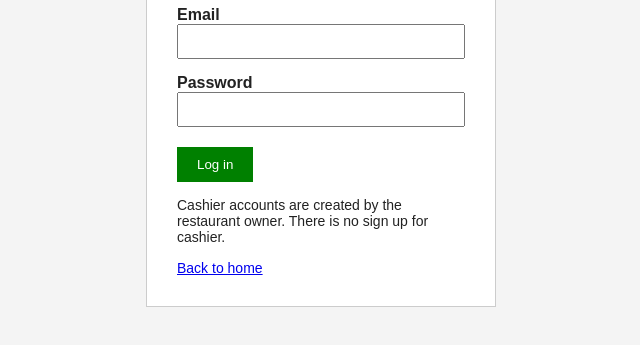
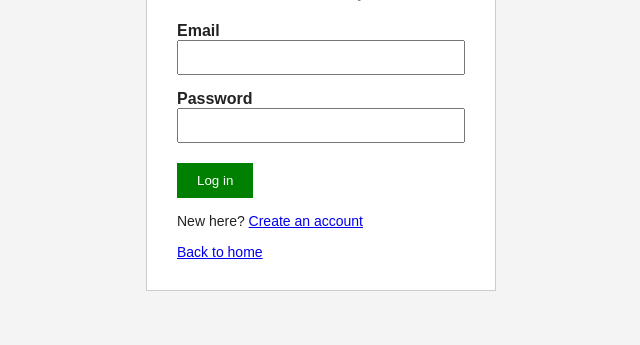
Before and after one commit to sadiasarwar00/fall-26-27-food-management-system, a plain HTML site: page Cashier/login.html in a window 1280 px wide. Shown: the part 297-642 px from the top of the page, without its empty margins (319-959 px from the left). Drawn offline with Linux system fonts and the light colour scheme.

Commit message:
Update cashier login

```diff
--- a/Cashier/login.html
+++ b/Cashier/login.html
@@ -7,33 +7,19 @@
 <link rel="stylesheet" href="../css/style.css">
 </head>
 <body>
-
 <div class="auth">
   <form action="dashboard.html" method="get">
-
     <h1>Cashier login</h1>
     <p class="sub">Khabar Ghor restaurant system</p>
-
     <label for="email">Email</label>
     <input id="email" type="email" name="email" required>
-
     <label for="password">Password</label>
     <input id="password" type="password" name="password" required>
-
     <button type="submit">Log in</button>
-
-    <p class="note">
-      Cashier accounts are created by the restaurant owner.
-      There is no sign up for cashier.
-    </p>
-
-    <p class="note">
-      <a href="../index.html">Back to home</a>
-    </p>
-
+    <p class="note">New here? <a href="../signup.html">Create an account</a></p>
+    <p class="note"><a href="../index.html">Back to home</a></p>
   </form>
 </div>
-
 <script src="../js/auth.js"></script>
 </body>
 </html>
```
